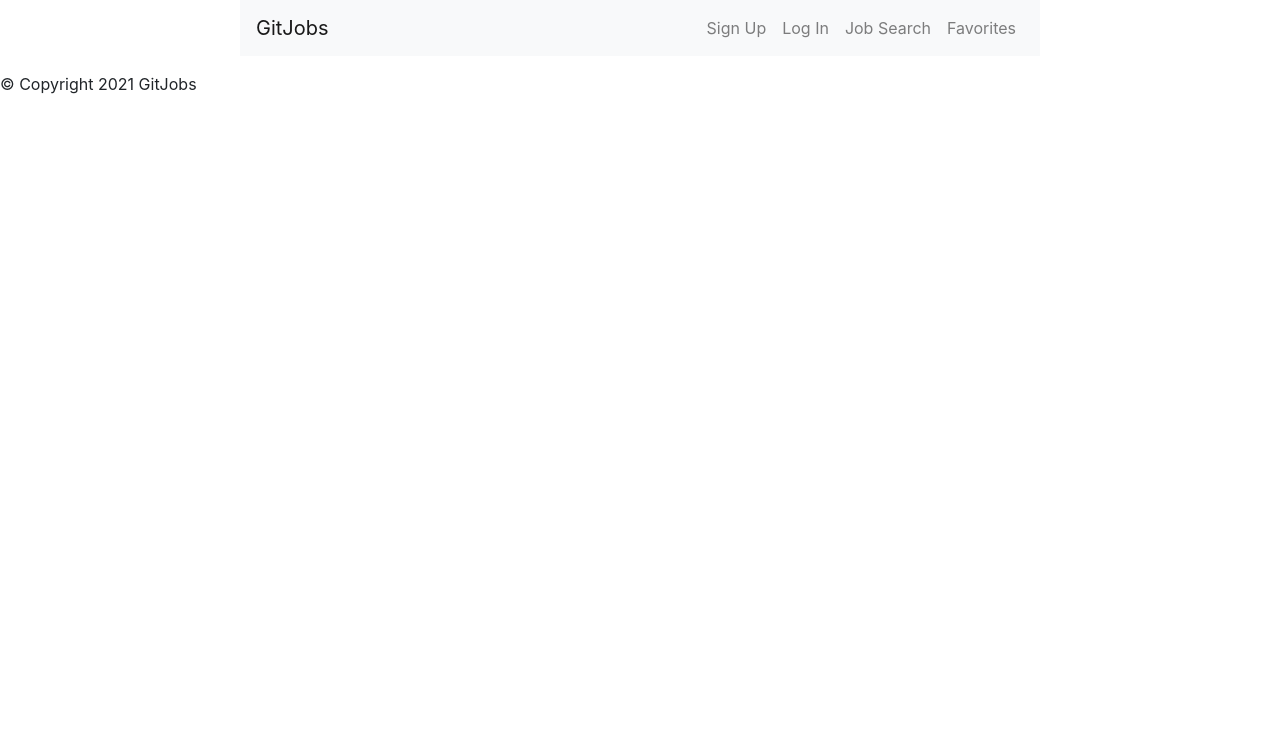
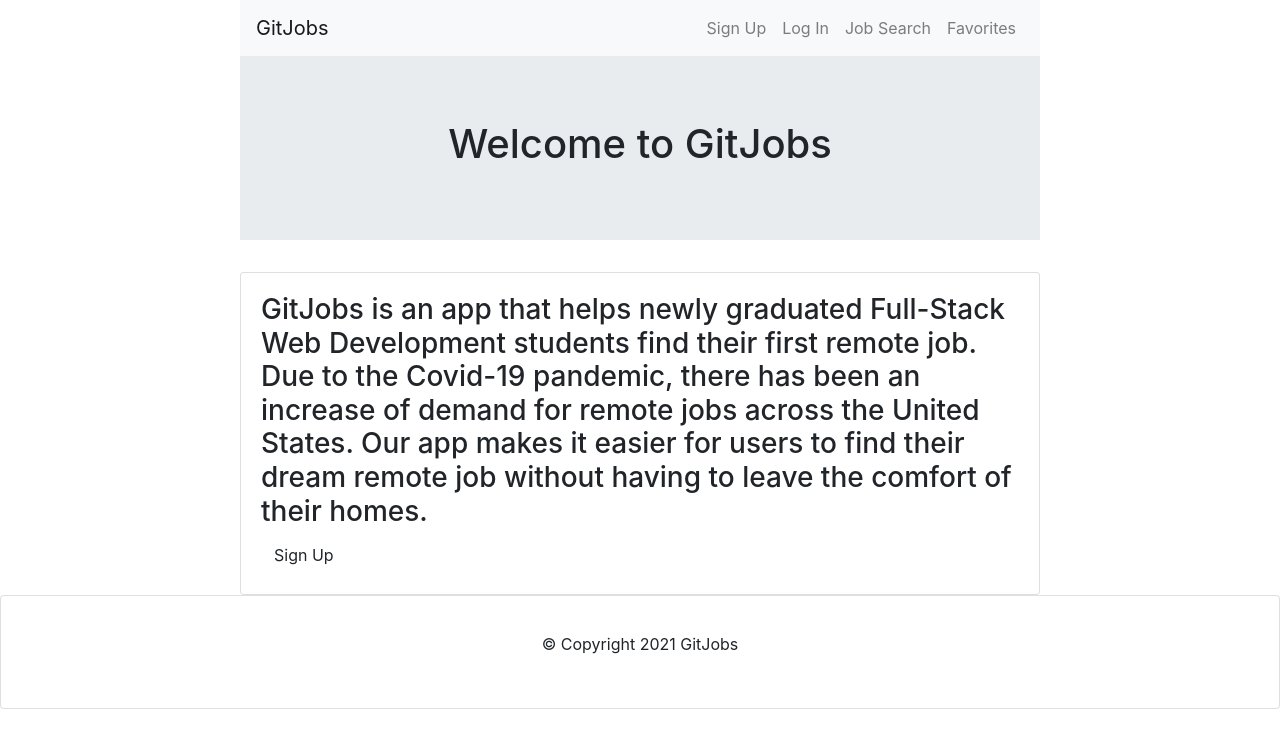
Before and after one commit to Claudialhc/git-jobs, a React (Create React App) app in the folder client/: page /landing in a window 1280 px wide. Shown: the top 748 px of the page. Built offline with nearby package versions, Linux system fonts and the light colour scheme.

Commit message:
added landing page file and added all the code needed to create the landing page. added a card component to the footer. added logo image to files

```diff
--- a/client/src/App.js
+++ b/client/src/App.js
@@ -2,6 +2,7 @@ import { BrowserRouter as Router, Route, Switch } from "react-router-dom";
 import Navbar from "./components/Navbar";
 import Footer from "./components/Footer";
 import PrivateRoute from "./components/PrivateRoute";
+import LandingPage from "./pages/LandingPage";
 import LoginPage from "./pages/LoginPage";
 import ProtectedPage from "./pages/ProtectedPage";
 import PublicPage from "./pages/PublicPage";
@@ -36,6 +37,9 @@ function App() {
             <PrivateRoute path="/protected">
               <ProtectedPage />
             </PrivateRoute>
+            <Route path="/landing">
+              <LandingPage />
+            </Route>
             <PrivateRoute path="/profile">
               <UserProfilePage />
             </PrivateRoute>
--- a/client/src/components/Footer.js
+++ b/client/src/components/Footer.js
@@ -1,11 +1,22 @@
 import React, { Component } from "react";
-
+import { Card } from "react-bootstrap";
 export default class Footer extends Component {
   render() {
     return (
+      <Card>
+        <Card.Body>
       <footer className="footer mt-auto py-3">
-        <p>© Copyright 2021 GitJobs</p>
+        <p className="text-center">© Copyright 2021 GitJobs</p>
       </footer>
+      </Card.Body>
+          {/* <style type="text/css">
+            {`
+            footer{
+              background-color: green;
+            }
+            `}
+          </style> */}
+      </Card>
     );
   }
 }
--- /dev/null
+++ b/client/src/pages/LandingPage.js
@@ -0,0 +1,33 @@
+import React from "react";
+import { Jumbotron, Container, Card, Button } from "react-bootstrap";
+// import logo from './GitJobsLogo.png';
+
+function LandingPage() {
+  return (
+    <div>
+      <Jumbotron fluid>
+        <Container>
+          <h1 className="text-center">Welcome to GitJobs</h1>
+        </Container>
+      </Jumbotron>
+      <Card>
+        <Card.Body>
+       {/* <img src={GitJobsLogo.png} alt="Logo" />; */}
+          <h3>
+            GitJobs is an app that helps newly graduated Full-Stack Web
+            Development students find their first remote job. Due to the
+            Covid-19 pandemic, there has been an increase of demand for remote
+            jobs across the United States. Our app makes it easier for users to
+            find their dream remote job without having to leave the comfort of
+            their homes.{" "}
+          </h3>
+          <Button variant="flat" size="xxl">
+            Sign Up
+          </Button>
+        </Card.Body>
+      </Card>
+    </div>
+  );
+}
+
+export default LandingPage;
--- a/client/src/pages/ProtectedPage.js
+++ b/client/src/pages/ProtectedPage.js
@@ -1,9 +1,14 @@
 import { useAuth } from "../util/authContext";
-
+import { Jumbotron, Container } from "react-bootstrap";
 function ProtectedPage() {
   const auth = useAuth();
   return (
     <div>
+      <Jumbotron fluid>
+        <Container>
+          <h1>Welcome (username)</h1>
+        </Container>
+      </Jumbotron>
       <h2>Protected</h2>
       <p>Email: {auth.user.email}</p>
     </div>
```
Also changed, not shown: client/src/components/Navbar.js (+0 -25 lines), 1 other file (tests, documents, lock files or other folders).
